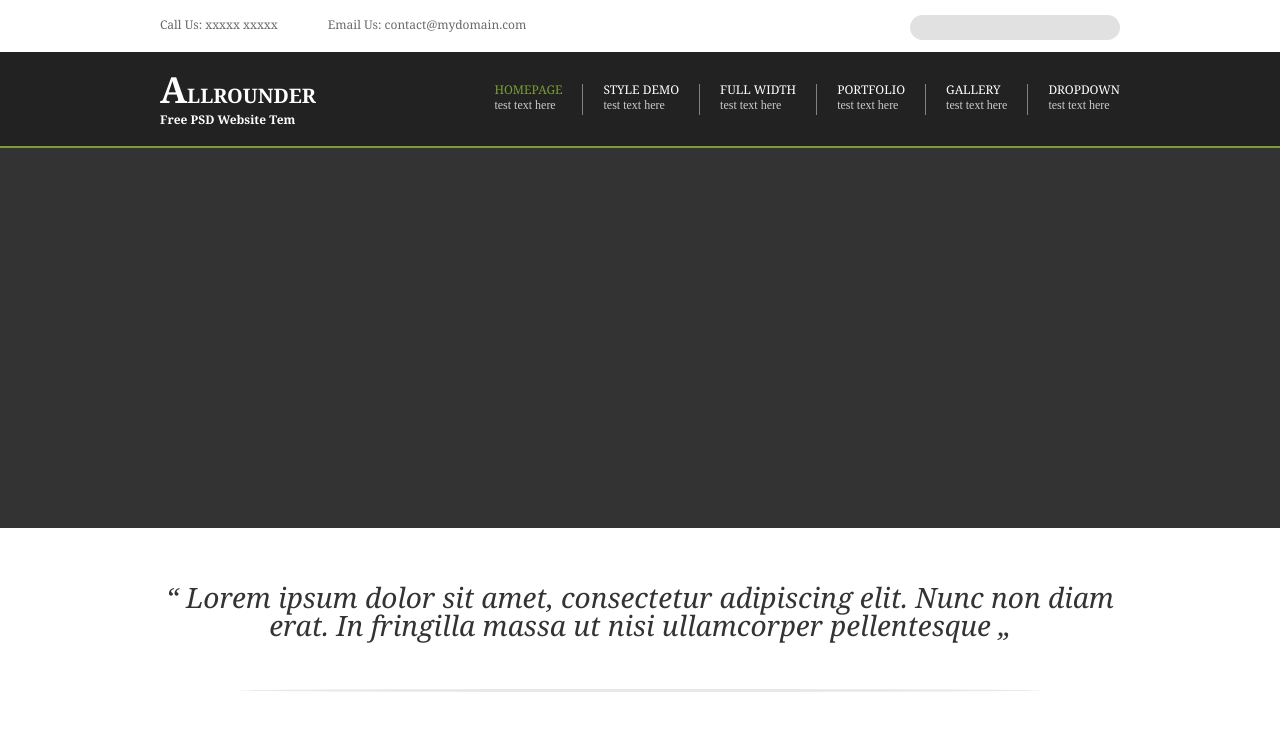
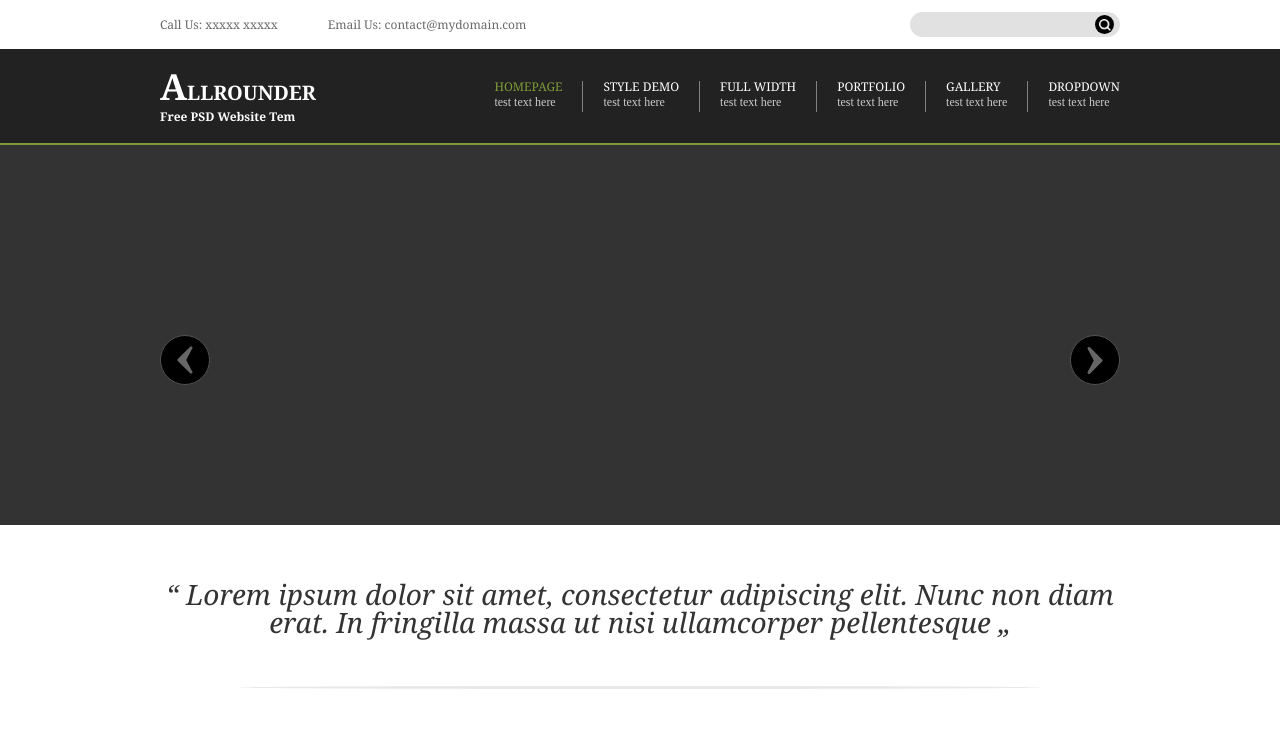
Before and after one commit to charkris/bog-first-exam, a plain HTML site: page index.html in a window 1280 px wide. Shown: the top 736 px of the page. Drawn offline with Linux system fonts and the light colour scheme.

Commit message:
some changes

```diff
--- a/index.html
+++ b/index.html
@@ -16,6 +16,12 @@
                             <div class="header-email">Email Us: contact@mydomain.com</div>
                         </div>
                         <input type="text" class="header-search">
+                        <div class="icon-border-wrapper">
+                            <div class="search-icon-border">
+                                <img class="search-icon" src="./imgs/search-icon.png" />
+                            </div>
+                        </div>
+
                     </div>
                 </div>
             </div>
@@ -26,9 +32,7 @@
                             <h1 class="main-heading"><span class="main-heading-cap">A</span>LLROUNDER
                                 <div class="heading-sub-text">Free PSD Website Tem</span>
                             </h1>
-
                         </div>
-
                         <nav class="navigation-buttons">
                             <ul class="nav-buttons">
                                 <li class="nav-btn">
@@ -60,12 +64,21 @@
                     </div>
                 </div>
             </div>
-
         </header>
 
         <main>
             <section class="slider-section">
                 <div class="container">
+                    <div>
+                        <div class="arrow-left-wrapper">
+                            <div class="arrow-left"></div>
+                            <img class="arrow-left-img" src="./imgs/Arrow-left.png" alt="">
+                        </div>
+                        <div class="arrow-right-wrapper">
+                            <div class="arrow-right"></div>
+                            <img class="arrow-right-img" src="./imgs/Arrow-right.png" alt="">
+                        </div>
+                    </div>
 
                 </div>
             </section>
--- a/styles.css
+++ b/styles.css
@@ -7,6 +7,7 @@
 .container {
     width: 960px;
     margin: auto;
+    position: relative;
 }
 
 :root {
@@ -35,12 +36,39 @@
     background-color: #e1e1e1;
     border: none;
     outline: none;
+    position: absolute;
+    right: 0px;
+    top: 12px;
+}
+
+.search-icon {
+    width: 12px;
+    height: 12px;
+}
+
+.icon-border-wrapper {
+    display: flex;
+    justify-content: center;
+    align-items: center;
+    position: absolute;
+    right: 6px;
+    top: 15px;
+}
+
+.search-icon-border {
+    display: flex;
+    justify-content: center;
+    align-items: center;
+    width: 19px;
+    height: 19px;
+    border-radius: 100%;
+    background-color: black;
 }
 
 .top-header-wrapper {
     display: flex;
     justify-content: space-between;
-    padding: 15px 0 12px 0;
+    padding: 15px 0;
 }
 
 .top-header-text {
@@ -127,6 +155,45 @@
     height: 380px;
 }
 
+.arrow-left-wrapper, .arrow-right-wrapper {
+    display: flex;
+    justify-content: center;
+    align-items: center;
+    position: absolute;
+    top: 190px;
+    cursor: pointer;
+}
+
+.arrow-left-wrapper {
+    left: 0;
+}
+
+.arrow-right-wrapper {
+    right: 0;
+}
+
+.arrow-left-img {
+    position: absolute;
+}
+
+.arrow-left, .arrow-right  {
+    border: 1px solid #525252;
+    width: 50px;
+    height: 50px;
+    border-radius: 100%;
+    background-color: black;
+}
+
+.arrow-left, .arrow-right {
+    display: flex;
+    justify-content: center;
+    align-items: center;
+}
+
+.arrow-right-img {
+    position: absolute;
+}
+
 .shout-and-splitter {
     display: flex;
     flex-direction: column;
@@ -177,6 +244,7 @@
     flex-direction: column;
     align-items: center;
     background-color: #f0f0f0;
+    width: 225px;
 }
 
 .work-heading {
@@ -192,7 +260,7 @@
     line-height: 19px;
     color: #666666;
     font-family: var(--main-font);
-    width: 197px;
+    padding: 0 15px 15px 15px;
 }
 
 .lower-splitter {
@@ -203,9 +271,28 @@
 
 /** MEDIA QUERY **/
 
-@media screen and (max-width=960px) {
+@media screen and (max-width: 960px) {
     .container {
         width: 90%;
     }
+    .top-header-text {
+        flex-direction: column;
+    }
+    .header-search {
+        width: 30px;
+    }
+    .navigation-buttons {
+        display: none;
+    }
+    .splitter {
+        display: none;
+    }
+    .works-wrapper {
+        flex-wrap: wrap;
+    }
+    .works {
+        margin: 10px;
+    }
+
 
 }
```
Also changed, not shown: imgs/Arrow-left.png (added), imgs/Arrow-right.png (added), imgs/Search-PNG-Download-Image.png (added), imgs/search-icon.png (added).
